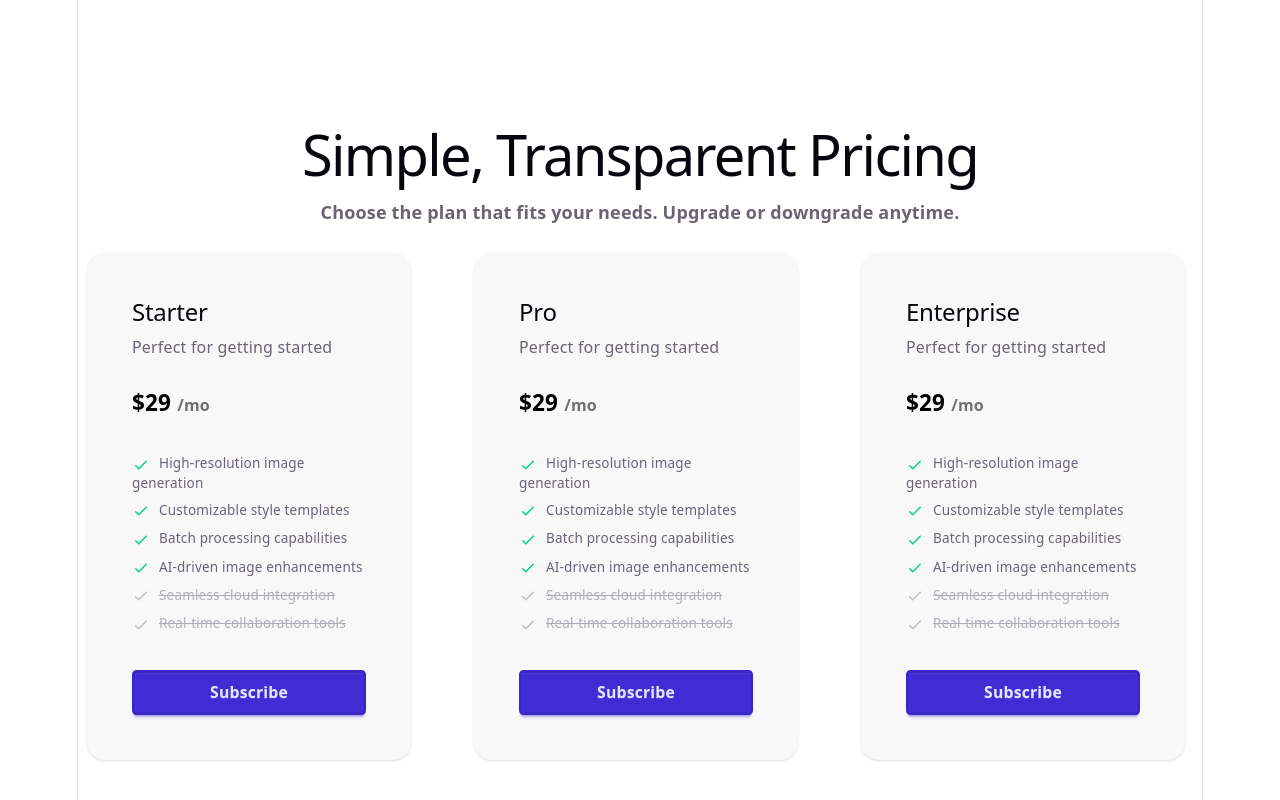
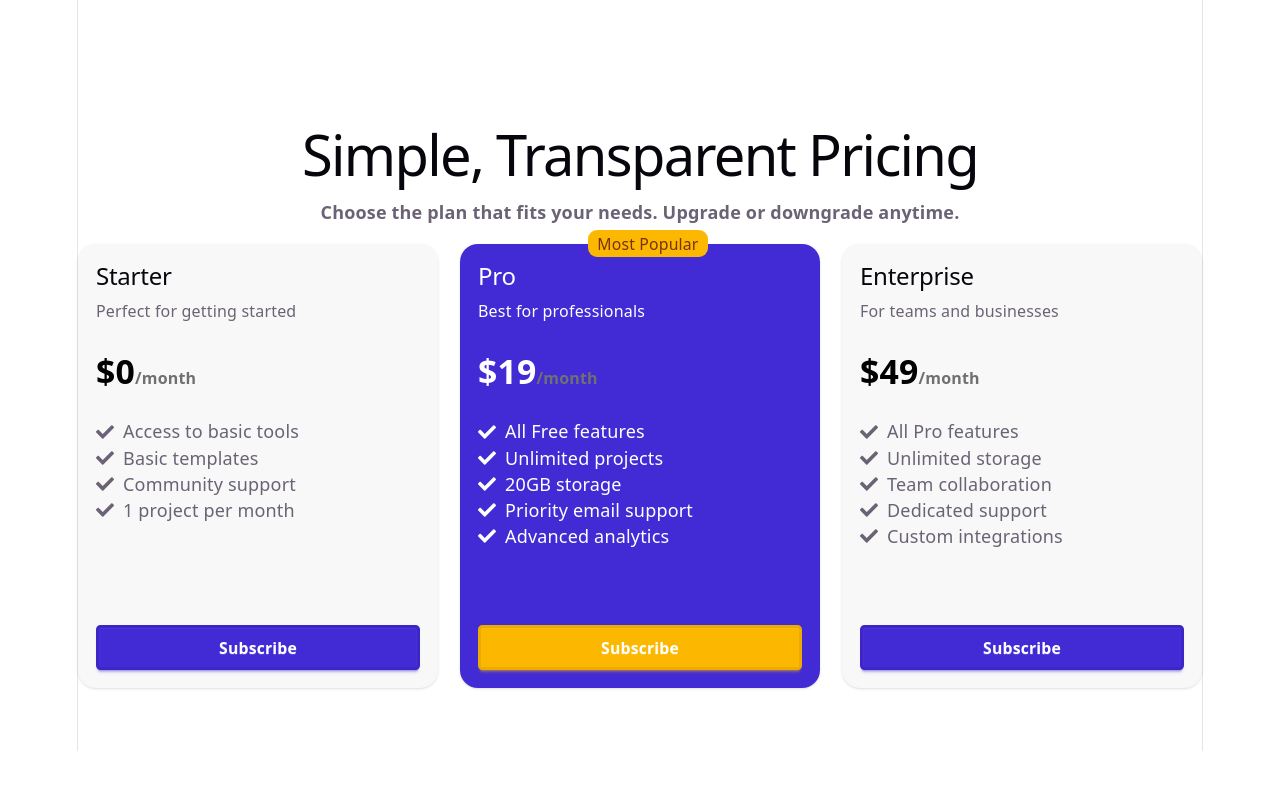
Before and after one commit to souravnath4587-cmd/Digitools-project, a React (Vite) app: page / in a window 1280 px wide. Shown: the part 1664-2464 px from the top of the page. After the commit the page ends 2415 px from the top, so only its background shows below. Built offline with nearby package versions, Linux system fonts and the light colour scheme.

Commit message:
Using css style of my trasparent section

```diff
--- a/public/pricingData.json
+++ b/public/pricingData.json
@@ -4,12 +4,12 @@
     "plan": "Starter",
     "price": 0,
     "billing": "month",
-    "description": "Perfect for beginners to explore basic features.",
+    "description": "Perfect for getting started",
     "features": [
       "Access to basic tools",
-      "Limited storage (5GB)",
+      "Basic templates",
       "Community support",
-      "Basic analytics"
+      "1 project per month"
     ],
     "isPopular": false,
     "buttonText": "Get Started"
@@ -19,7 +19,7 @@
     "plan": "Pro",
     "price": 19,
     "billing": "month",
-    "description": "Best for professionals who need more power.",
+    "description": "Best for professionals",
     "features": [
       "All Free features",
       "Unlimited projects",
@@ -35,7 +35,7 @@
     "plan": "Enterprise",
     "price": 49,
     "billing": "month",
-    "description": "For teams and businesses with advanced needs.",
+    "description": "For teams and businesses",
     "features": [
       "All Pro features",
       "Unlimited storage",
--- a/src/components/transparents-pricing/Transparent.jsx
+++ b/src/components/transparents-pricing/Transparent.jsx
@@ -1,9 +1,7 @@
 import React, { Suspense } from "react";
 import PricingCard from "../ui/PricingCard";
 
-const pricingPromise = fetch("/public/pricingData.json").then((res) =>
-  res.json(),
-);
+const pricingPromise = fetch("/pricingData.json").then((res) => res.json());
 const Transparent = () => {
   return (
     <div className="my-14">
@@ -13,7 +11,7 @@ const Transparent = () => {
           Choose the plan that fits your needs. Upgrade or downgrade anytime.
         </p>
       </div>
-      <div className="sectionContent flex flex-col md:flex-row gap-4">
+      <div className="sectionContent ">
         <Suspense fallback={"data is loading...."}>
           <PricingCard pricingPromise={pricingPromise} />
         </Suspense>
--- /dev/null
+++ b/src/components/ui/Feature.jsx
@@ -0,0 +1,15 @@
+import React from "react";
+import { FaCheck } from "react-icons/fa";
+
+const Feature = ({ feature }) => {
+  console.log(feature);
+
+  return (
+    <div className="text-left flex flex-row items-center">
+      <FaCheck className="mr-2" />
+      <p>{feature}</p>
+    </div>
+  );
+};
+
+export default Feature;
--- a/src/components/ui/PricingCard.jsx
+++ b/src/components/ui/PricingCard.jsx
@@ -1,132 +1,53 @@
 import React, { use } from "react";
+import Feature from "./Feature";
 
 const PricingCard = ({ pricingPromise }) => {
   const promiseData = use(pricingPromise);
   console.log(promiseData);
 
   return (
-    <div className="flex flex-col md:flex-row justify-between items-center md:gap-14 p-2">
+    <div className="flex flex-col gap-4 md:flex-row justify-between items-center">
       {promiseData.map((data) => {
         return (
-          <div className="card w-96 md:w-72 bg-base-200 shadow-sm p-4 rounded-2xl">
-            <div className="card-body">
+          <div
+            className={` ${data.isPopular ? "bg-primary text-white" : "bg-base-200"} w-96 md:w-80 shadow-sm p-4 rounded-2xl relative`}
+          >
+            {data.isPopular ? (
+              <div className="badge badge-warning p-2 absolute -top-3 md:right-25 right-35">
+                Most Popular
+              </div>
+            ) : (
+              ""
+            )}
+
+            <div className=" ">
               <div className="flex flex-col text-left ">
-                <h2 className="text-3xl font-bold">{data.plan}</h2>
-                <p className="text-[16px]">Perfect for getting started</p>
-                <h4 className="text-xl font-bold text-black mt-6">
-                  $29 <span className="text-[16px] text-[#707070]">/mo</span>
+                <h2
+                  className={` ${data.isPopular ? "!text-white" : "text-black"} text-3xl font-bold`}
+                >
+                  {data.plan}
+                </h2>
+                <p className="text-[16px]">{data.description}</p>
+                <h4
+                  className={` ${data.isPopular ? "!text-white" : "text-black"} text-3xl font-bold my-6`}
+                >
+                  ${data.price}
+                  <span className="text-[16px] text-[#707070]">
+                    /{data.billing}
+                  </span>
                 </h4>
               </div>
-              <ul className="mt-6 flex flex-col gap-2 text-left text-xs">
-                <li>
-                  <svg
-                    xmlns="http://www.w3.org/2000/svg"
-                    className="size-4 me-2 inline-block text-success"
-                    fill="none"
-                    viewBox="0 0 24 24"
-                    stroke="currentColor"
-                  >
-                    <path
-                      strokeLinecap="round"
-                      strokeLinejoin="round"
-                      strokeWidth="2"
-                      d="M5 13l4 4L19 7"
-                    />
-                  </svg>
-                  <span>High-resolution image generation</span>
-                </li>
-                <li>
-                  <svg
-                    xmlns="http://www.w3.org/2000/svg"
-                    className="size-4 me-2 inline-block text-success"
-                    fill="none"
-                    viewBox="0 0 24 24"
-                    stroke="currentColor"
-                  >
-                    <path
-                      strokeLinecap="round"
-                      strokeLinejoin="round"
-                      strokeWidth="2"
-                      d="M5 13l4 4L19 7"
-                    />
-                  </svg>
-                  <span>Customizable style templates</span>
-                </li>
-                <li>
-                  <svg
-                    xmlns="http://www.w3.org/2000/svg"
-                    className="size-4 me-2 inline-block text-success"
-                    fill="none"
-                    viewBox="0 0 24 24"
-                    stroke="currentColor"
-                  >
-                    <path
-                      strokeLinecap="round"
-                      strokeLinejoin="round"
-                      strokeWidth="2"
-                      d="M5 13l4 4L19 7"
-                    />
-                  </svg>
-                  <span>Batch processing capabilities</span>
-                </li>
-                <li>
-                  <svg
-                    xmlns="http://www.w3.org/2000/svg"
-                    className="size-4 me-2 inline-block text-success"
-                    fill="none"
-                    viewBox="0 0 24 24"
-                    stroke="currentColor"
-                  >
-                    <path
-                      strokeLinecap="round"
-                      strokeLinejoin="round"
-                      strokeWidth="2"
-                      d="M5 13l4 4L19 7"
-                    />
-                  </svg>
-                  <span>AI-driven image enhancements</span>
-                </li>
-                <li className="opacity-50">
-                  <svg
-                    xmlns="http://www.w3.org/2000/svg"
-                    className="size-4 me-2 inline-block text-base-content/50"
-                    fill="none"
-                    viewBox="0 0 24 24"
-                    stroke="currentColor"
-                  >
-                    <path
-                      strokeLinecap="round"
-                      strokeLinejoin="round"
-                      strokeWidth="2"
-                      d="M5 13l4 4L19 7"
-                    />
-                  </svg>
-                  <span className="line-through">
-                    Seamless cloud integration
-                  </span>
-                </li>
-                <li className="opacity-50">
-                  <svg
-                    xmlns="http://www.w3.org/2000/svg"
-                    className="size-4 me-2 inline-block text-base-content/50"
-                    fill="none"
-                    viewBox="0 0 24 24"
-                    stroke="currentColor"
-                  >
-                    <path
-                      strokeLinecap="round"
-                      strokeLinejoin="round"
-                      strokeWidth="2"
-                      d="M5 13l4 4L19 7"
-                    />
-                  </svg>
-                  <span className="line-through">
-                    Real-time collaboration tools
-                  </span>
-                </li>
-              </ul>
+              <div className="h-40 ">
+                {data.features.map((feature, index) => (
+                  <Feature key={index} feature={feature} />
+                ))}
+              </div>
               <div className="mt-6">
-                <button className="btn btn-primary btn-block">Subscribe</button>
+                <button
+                  className={`${data.isPopular === true ? "btn-warning" : "btn-primary"} btn btn-block text-white`}
+                >
+                  Subscribe
+                </button>
               </div>
             </div>
           </div>
@@ -137,121 +58,3 @@ const PricingCard = ({ pricingPromise }) => {
 };
 
 export default PricingCard;
-{
-  /* <div className="card w-96 bg-base-100 shadow-sm">
-  <div className="card-body">
-    <span className="badge badge-xs badge-warning">Most Popular</span>
-    <div className="flex justify-between">
-      <h2 className="text-3xl font-bold">Premium</h2>
-      <span className="text-xl">$29/mo</span>
-    </div>
-    <ul className="mt-6 flex flex-col gap-2 text-xs">
-      <li>
-        <svg
-          xmlns="http://www.w3.org/2000/svg"
-          className="size-4 me-2 inline-block text-success"
-          fill="none"
-          viewBox="0 0 24 24"
-          stroke="currentColor"
-        >
-          <path
-            strokeLinecap="round"
-            strokeLinejoin="round"
-            strokeWidth="2"
-            d="M5 13l4 4L19 7"
-          />
-        </svg>
-        <span>High-resolution image generation</span>
-      </li>
-      <li>
-        <svg
-          xmlns="http://www.w3.org/2000/svg"
-          className="size-4 me-2 inline-block text-success"
-          fill="none"
-          viewBox="0 0 24 24"
-          stroke="currentColor"
-        >
-          <path
-            strokeLinecap="round"
-            strokeLinejoin="round"
-            strokeWidth="2"
-            d="M5 13l4 4L19 7"
-          />
-        </svg>
-        <span>Customizable style templates</span>
-      </li>
-      <li>
-        <svg
-          xmlns="http://www.w3.org/2000/svg"
-          className="size-4 me-2 inline-block text-success"
-          fill="none"
-          viewBox="0 0 24 24"
-          stroke="currentColor"
-        >
-          <path
-            strokeLinecap="round"
-            strokeLinejoin="round"
-            strokeWidth="2"
-            d="M5 13l4 4L19 7"
-          />
-        </svg>
-        <span>Batch processing capabilities</span>
-      </li>
-      <li>
-        <svg
-          xmlns="http://www.w3.org/2000/svg"
-          className="size-4 me-2 inline-block text-success"
-          fill="none"
-          viewBox="0 0 24 24"
-          stroke="currentColor"
-        >
-          <path
-            strokeLinecap="round"
-            strokeLinejoin="round"
-            strokeWidth="2"
-            d="M5 13l4 4L19 7"
-          />
-        </svg>
-        <span>AI-driven image enhancements</span>
-      </li>
-      <li className="opacity-50">
-        <svg
-          xmlns="http://www.w3.org/2000/svg"
-          className="size-4 me-2 inline-block text-base-content/50"
-          fill="none"
-          viewBox="0 0 24 24"
-          stroke="currentColor"
-        >
-          <path
-            strokeLinecap="round"
-            strokeLinejoin="round"
-            strokeWidth="2"
-            d="M5 13l4 4L19 7"
-          />
-        </svg>
-        <span className="line-through">Seamless cloud integration</span>
-      </li>
-      <li className="opacity-50">
-        <svg
-          xmlns="http://www.w3.org/2000/svg"
-          className="size-4 me-2 inline-block text-base-content/50"
-          fill="none"
-          viewBox="0 0 24 24"
-          stroke="currentColor"
-        >
-          <path
-            strokeLinecap="round"
-            strokeLinejoin="round"
-            strokeWidth="2"
-            d="M5 13l4 4L19 7"
-          />
-        </svg>
-        <span className="line-through">Real-time collaboration tools</span>
-      </li>
-    </ul>
-    <div className="mt-6">
-      <button className="btn btn-primary btn-block">Subscribe</button>
-    </div>
-  </div>
-</div>; */
-}
```
